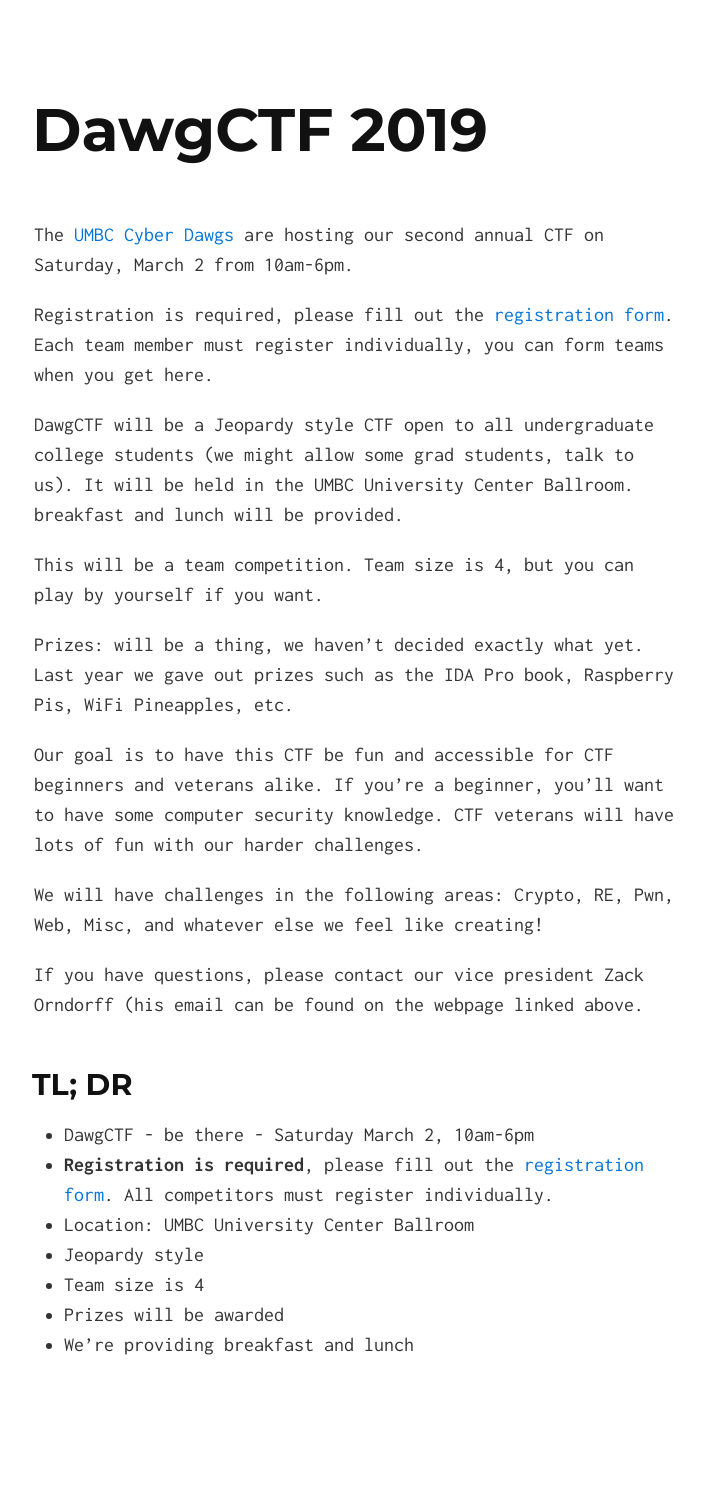
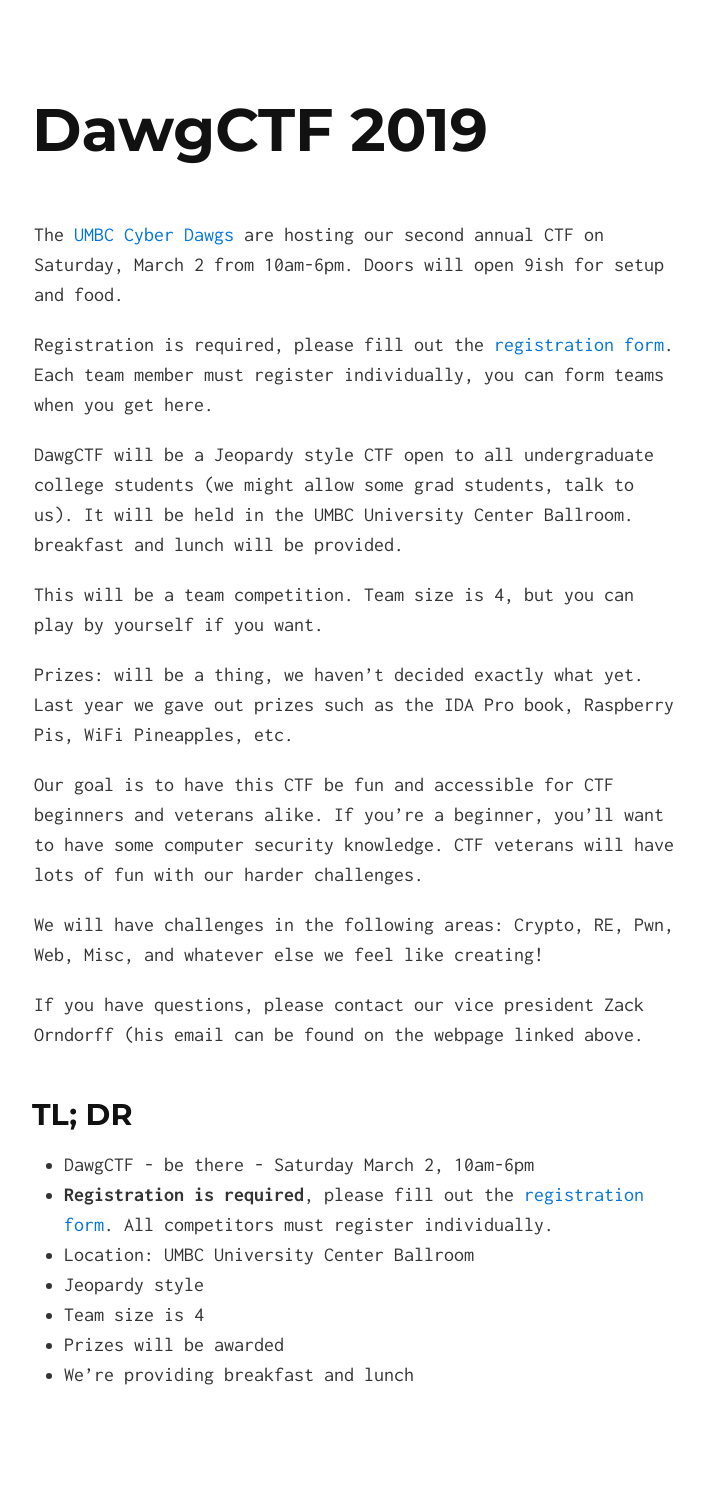
Before and after one commit to UMBCCyberDawgs/umbccyberdawgs.github.io, a Jekyll site: the page built from dawgctf.md, in a window 1280 px wide. Shown: the whole page, without its empty margins (286-990 px from the left). Built offline with Jekyll 4.4.1, drawn with Linux system fonts in a browser that asks for light colours; before the commit the page ends 1460 px from its top, so only the background shows below that.

Commit message:
Add info about breakfast & setup timing

```diff
--- a/dawgctf.md
+++ b/dawgctf.md
@@ -7,7 +7,7 @@ description: DawgCTF will be a Jeopardy style CTF open to all undergraduate coll
 # DawgCTF 2019
 
 The [UMBC Cyber Dawgs](http://umbccd.umbc.edu/) are hosting our second annual
-CTF on Saturday, March 2 from 10am-6pm.
+CTF on Saturday, March 2 from 10am-6pm. Doors will open 9ish for setup and food.
 
 Registration is required, please fill out the [registration form](https://goo.gl/forms/svhN8pkdEyfy4gme2). Each team member must register individually, you can form teams when you get here.
 
```
